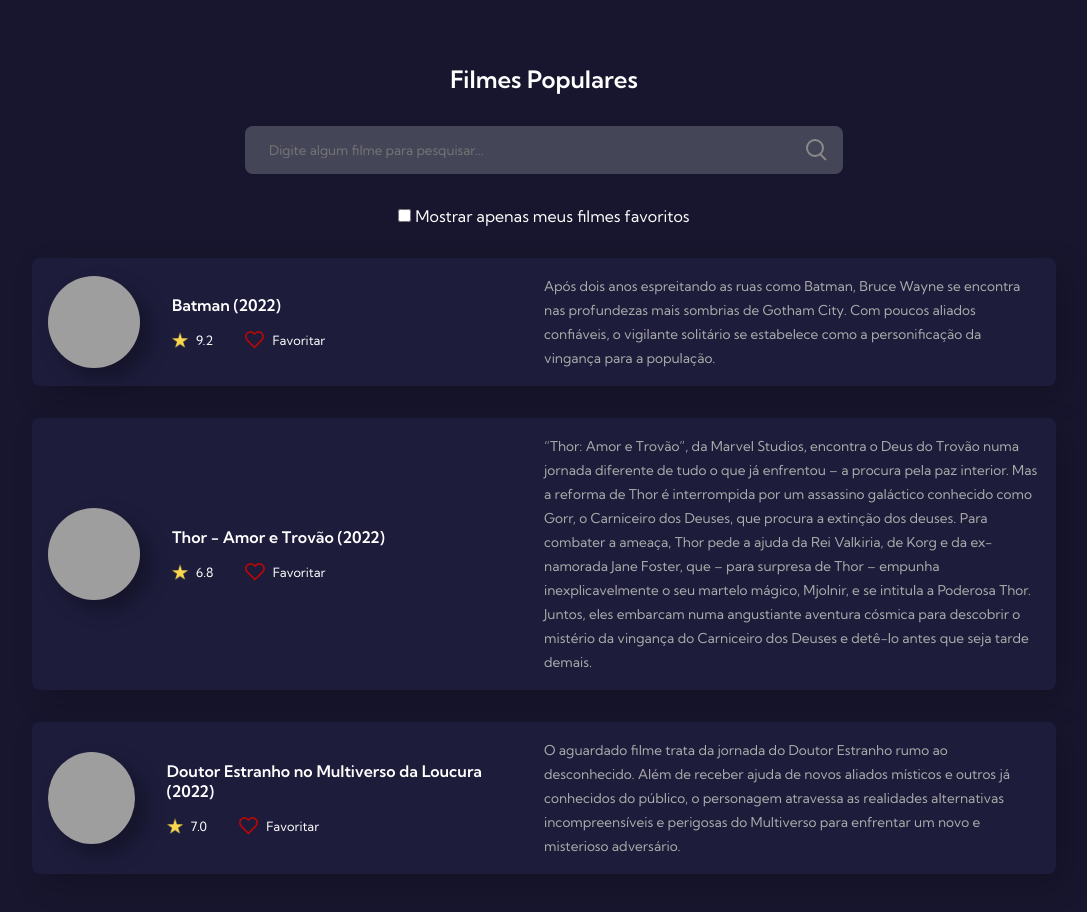
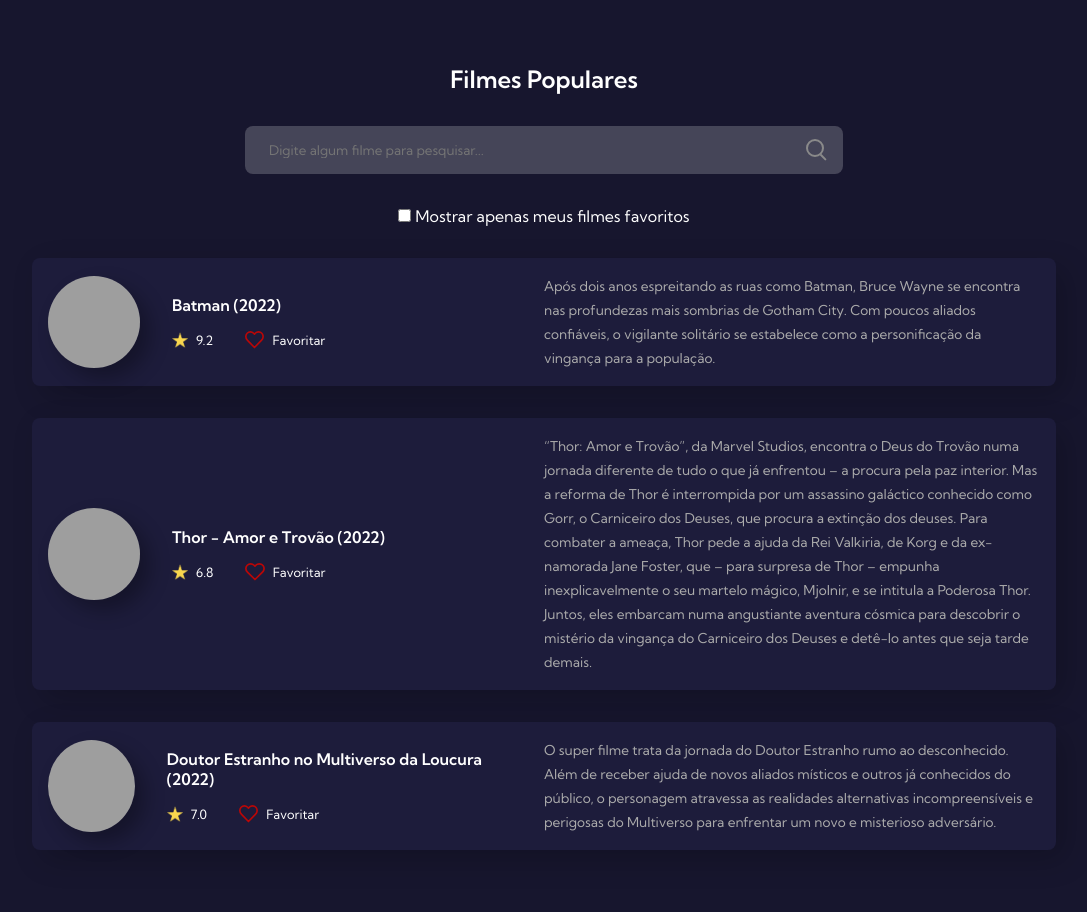
Before and after one commit to MatheusTrojan/7DaysOfCode, a plain HTML site: page index.html in a window 1280 px wide. Shown: the whole page, without its empty margins (96-1183 px from the left). Drawn offline with Linux system fonts and the light colour scheme; grey boxes are pictures that could not be loaded.

Commit message:
Alterações na descrição filme3.2

```diff
--- a/index.html
+++ b/index.html
@@ -90,7 +90,7 @@
           </div>
         </div>
         <div class="movie-description">
-          <span>O aguardado filme trata da jornada do Doutor Estranho rumo ao desconhecido. Além de receber ajuda de novos aliados místicos e outros já conhecidos do público, o personagem atravessa as realidades alternativas incompreensíveis e perigosas do Multiverso para enfrentar um novo e misterioso adversário.</span>
+          <span>O super filme trata da jornada do Doutor Estranho rumo ao desconhecido. Além de receber ajuda de novos aliados místicos e outros já conhecidos do público, o personagem atravessa as realidades alternativas incompreensíveis e perigosas do Multiverso para enfrentar um novo e misterioso adversário.</span>
         </div>
       </div>
     </div>
```
